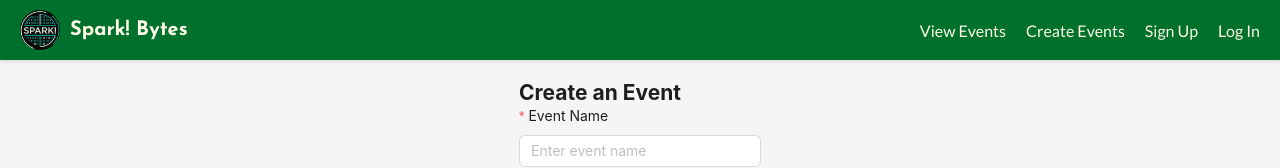
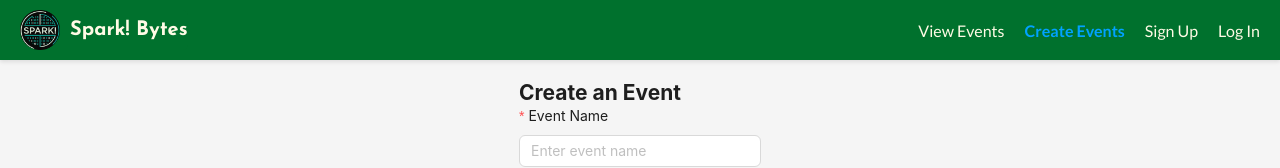
Before and after one commit to ethanrous/spark-bytes, a Next.js app in the folder client/: page /create-event in a window 1280 px wide. Shown: the top 168 px of the page. Built offline with nearby package versions, Linux system fonts and the light colour scheme.

Commit message:
updated Header

```diff
--- a/client/src/components/Header.tsx
+++ b/client/src/components/Header.tsx
@@ -2,17 +2,16 @@
   TODO:
   -decide which header/color scheme to use, and update colors in all other components accordingly
     -implement Brand component if you use the latter header, since its a navigation button
-  -decide which view events page to use (events.tsx or view-events.tsx) and delete the other (or combine them or smth else)
-  -ensure everything is center vertical alligned
-  -make it so that the page you are on is highlighted or smth similar in the header
-    -ie when youre at localhost:3000/view-events, the 'View Events' portion should be highlighted or underlined or smth
   */}
 
 // src/components/Header.tsx
 import Link from 'next/link';
+import { useRouter } from 'next/router';
 import Brand from "./Brand";
 
 const Header: React.FC = () => {
+  const router = useRouter();
+
   const headerStyle = {
     display: 'flex',
     justifyContent: 'space-between',
@@ -37,25 +36,28 @@ const Header: React.FC = () => {
     fontSize: '16px',
   };
 
+  const activeLinkStyle = {
+    ...linkStyle,
+    color: '#00A2FF',
+    fontWeight: 'bold',
+  };
+
   return (
     <header style={headerStyle}>
-      <Brand/>
+      <Brand />
 
       {/* Navigation Links */}
       <nav style={navStyle}>
-        <Link href="/view-events" style={linkStyle}>
+        <Link href="/view-events" style={router.pathname === '/view-events' ? activeLinkStyle : linkStyle}>
           View Events
         </Link>
-        {/* <Link href="/events" style={linkStyle}>
-          View Events
-        </Link> */}
-        <Link href="/create-event" style={linkStyle}>
+        <Link href="/create-event" style={router.pathname === '/create-event' ? activeLinkStyle : linkStyle}>
           Create Events
         </Link>
-        <Link href="/signup" style={linkStyle}>
+        <Link href="/signup" style={router.pathname === '/signup' ? activeLinkStyle : linkStyle}>
           Sign Up
         </Link>
-        <Link href="/login" style={linkStyle}>
+        <Link href="/login" style={router.pathname === '/login' ? activeLinkStyle : linkStyle}>
           Log In
         </Link>
       </nav>
@@ -64,71 +66,3 @@ const Header: React.FC = () => {
 };
 
 export default Header;
-
-// // Header.tsx
-// import React from "react";
-// import Link from "next/link";
-// import Image from "next/image";
-
-// const Header: React.FC = () => {
-//   return (
-//     <header className="header">
-//       <div className="logo">
-//         <Image src="/logo.png" alt="Spark! Bytes Logo" width={40} height={40} />
-//         <h1>Spark! Bytes</h1>
-//       </div>
-//       <nav className="nav-links">
-//         <Link href="/events">
-//           <div className="search-button">
-//             <Image src="/search-icon.png" alt="Search Icon" width={20} height={20} />
-//             Find Events
-//           </div>
-//         </Link>
-//         <Link href="/about">About</Link>
-//         <Link href="/events">Events</Link>
-//         <Link href="/create-event">Create Events</Link>
-//         <Link href="/sign-up">Sign Up</Link>
-//         <Link href="/login">Log In</Link>
-//       </nav>
-//       <style jsx>{`
-//         .header {
-//           background-color: #8bc34a;
-//           display: flex;
-//           align-items: center;
-//           justify-content: space-between;
-//           padding: 10px 20px;
-//         }
-//         .logo {
-//           display: flex;
-//           align-items: center;
-//         }
-//         .logo h1 {
-//           margin-left: 10px;
-//           font-size: 24px;
-//         }
-//         .nav-links {
-//           display: flex;
-//           gap: 20px;
-//           font-size: 18px;
-//         }
-//         .nav-links a {
-//           text-decoration: none;
-//           color: black;
-//           cursor: pointer;
-//         }
-//         .search-button {
-//           display: flex;
-//           align-items: center;
-//           background-color: white;
-//           border: 1px solid black;
-//           border-radius: 15px;
-//           padding: 5px 15px;
-//           font-size: 18px;
-//           cursor: pointer;
-//         }
-//       `}</style>
-//     </header>
-//   );
-// };
-
-// export default Header;
--- a/client/src/pages/_app.tsx
+++ b/client/src/pages/_app.tsx
@@ -15,7 +15,7 @@ function MyApp({ Component, pageProps }: AppProps) {
         boxSizing: 'border-box',
         display: 'flex',
         flexDirection: 'column',
-        overflowX: 'hidden', // Prevent horizontal scroll
+        overflowX: 'hidden',
       }}
     >
       {/* Reset styles */}
```
